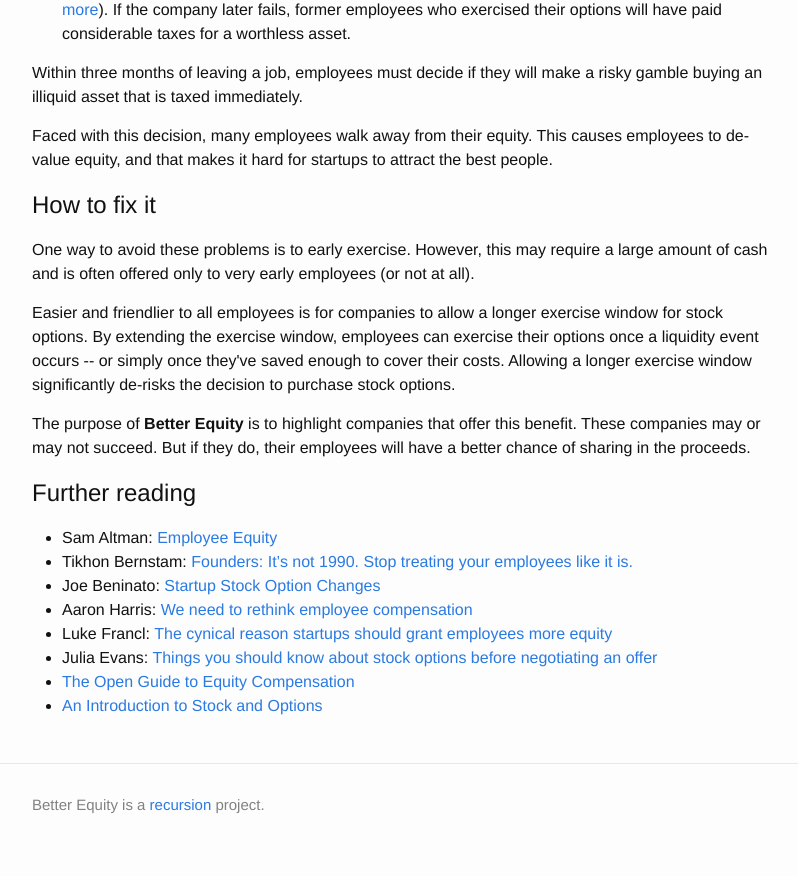
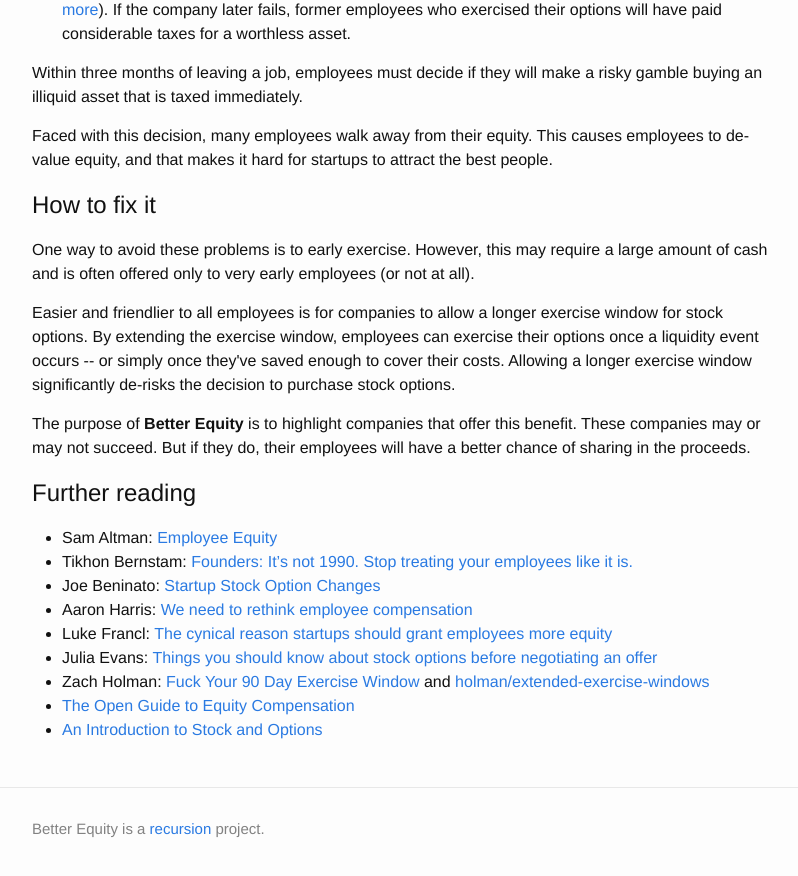
Before and after one commit to look/better-equity, a Jekyll site: the page built from index.html, in a window 1280 px wide and 900 px high, scrolled down 911 px. Shown: the top 876 px of the window, without its empty margins (238-1036 px from the left). Built offline with Jekyll 4.4.1, drawn with Linux system fonts in a browser that asks for light colours.

Commit message:
Add Zach Holman post/repo

```diff
--- a/index.html
+++ b/index.html
@@ -76,7 +76,11 @@ companies:
     <li>Aaron Harris: <a href="http://www.aaronkharris.com/we-need-to-rethink-employee-compensation">We need to rethink employee compensation</a></li>
     <li>Luke Francl: <a href="http://www.recursion.org/2014/4/20/cynical-reason-startups-should-grant-employees-more-equity">The cynical reason startups should grant employees more equity</a></li>
     <li>Julia Evans: <a href="http://jvns.ca/blog/2015/12/30/do-the-math-on-your-stock-options/">Things you should know about stock options before negotiating an offer</a></li>
+    <li>Zach Holman: <a href="http://zachholman.com/posts/fuck-your-90-day-exercise-window/">Fuck Your 90 Day Exercise Window</a> and <a href="https://github.com/holman/extended-exercise-windows">holman/extended-exercise-windows</a></li>
     <li><a href="https://github.com/jlevy/og-equity-compensation">The Open Guide to Equity Compensation</a></li>
     <li><a href="http://www.amazon.com/dp/B0055PQ4H8">An Introduction to Stock and Options</a></li>
+
+
+
   </ul>
 </div>
```
